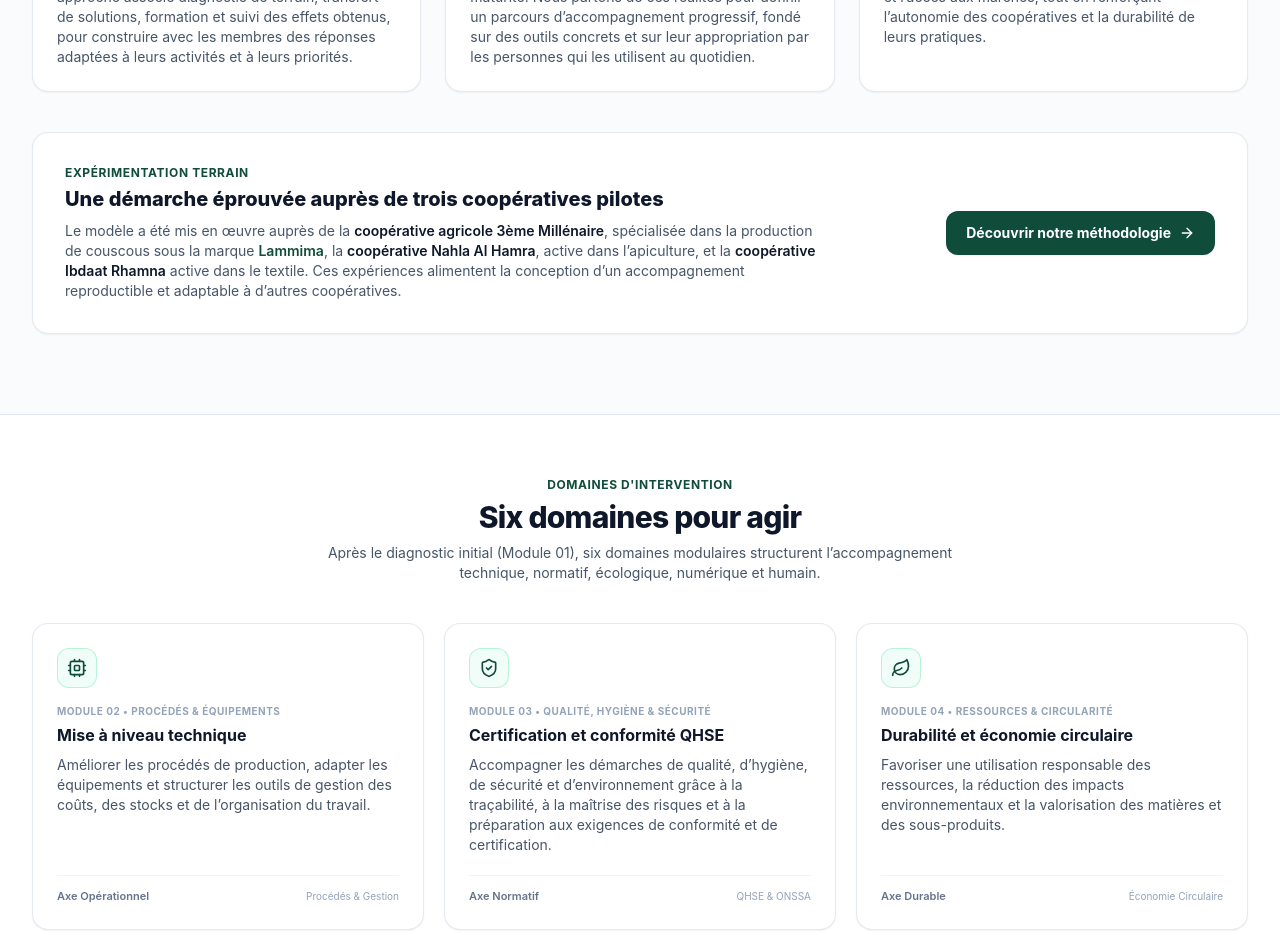
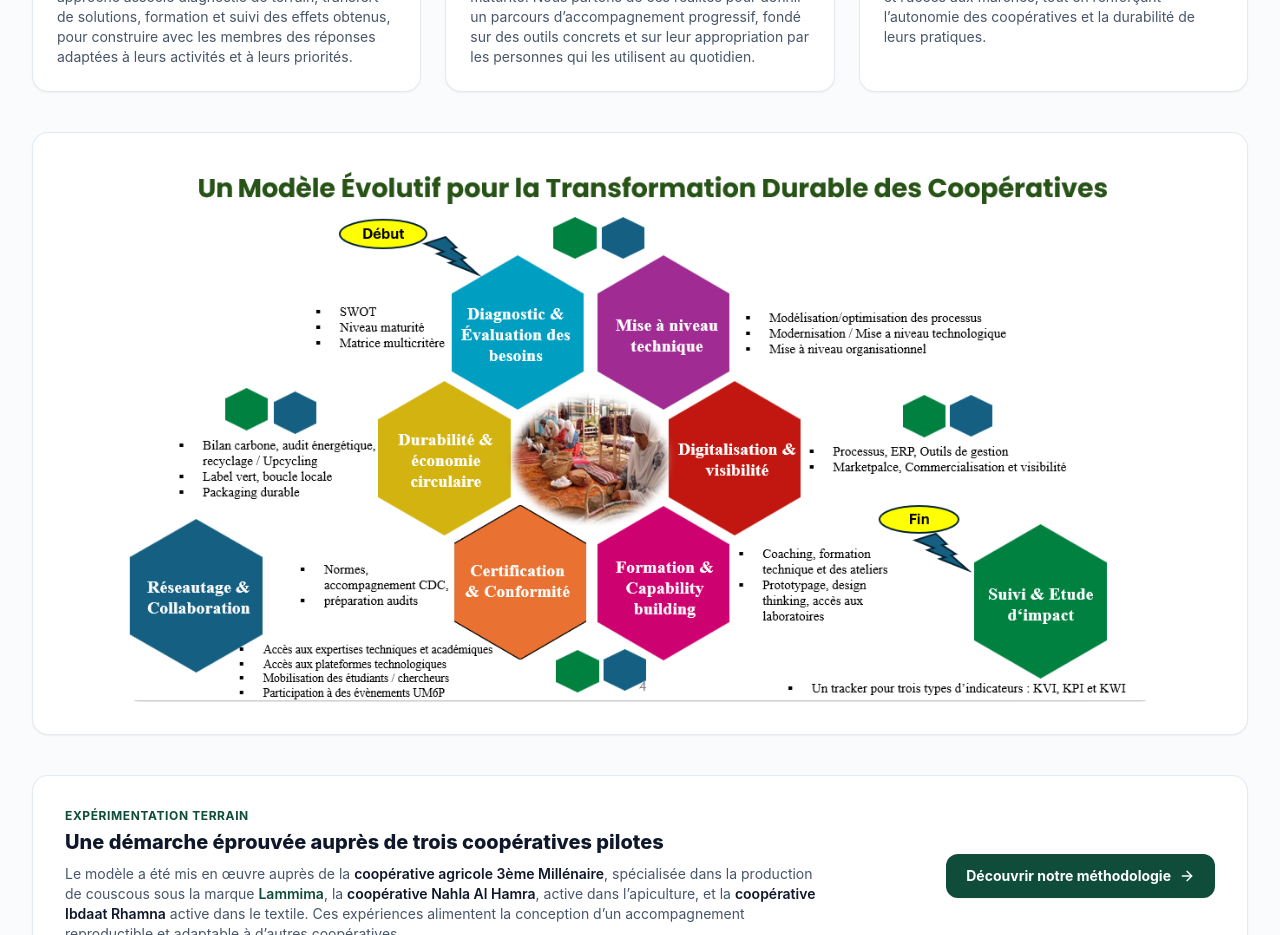
Before and after one commit to ChaoticIssam/TTSFR, a Next.js app in the folder frontend/: page / in a window 1280 px wide. Shown: the part 980-1915 px from the top of the page. Built offline with nearby package versions, Linux system fonts and the light colour scheme; no server answers.

Commit message:
feat(ui): keep official hexagonal model diagram in Notre approche section

```diff
--- a/frontend/src/app/page.tsx
+++ b/frontend/src/app/page.tsx
@@ -429,6 +429,17 @@ export default function HomePage() {
                 Notre modèle relie la performance de l’activité à la création de valeur et au bien-être des membres. Il vise à améliorer la gestion, la qualité des produits et l’accès aux marchés, tout en renforçant l’autonomie des coopératives et la durabilité de leurs pratiques.
               </p>
             </div>
+          </div>
+
+          {/* Schéma officiel du Modèle Évolutif */}
+          <div className="bg-white p-5 sm:p-8 rounded-2xl border border-slate-200/90 shadow-sm">
+            <Image
+              src="/images/modele_evolutif_hexagones.png"
+              alt="Un Modèle Évolutif pour la Transformation Durable des Coopératives"
+              width={1100}
+              height={600}
+              className="w-full max-w-5xl mx-auto h-auto rounded-xl object-contain"
+            />
           </div>
 
           {/* Encart : Une démarche éprouvée auprès de trois coopératives pilotes */}
```
Also changed, not shown: frontend/public/images/modele_evolutif_hexagones.png (added).
